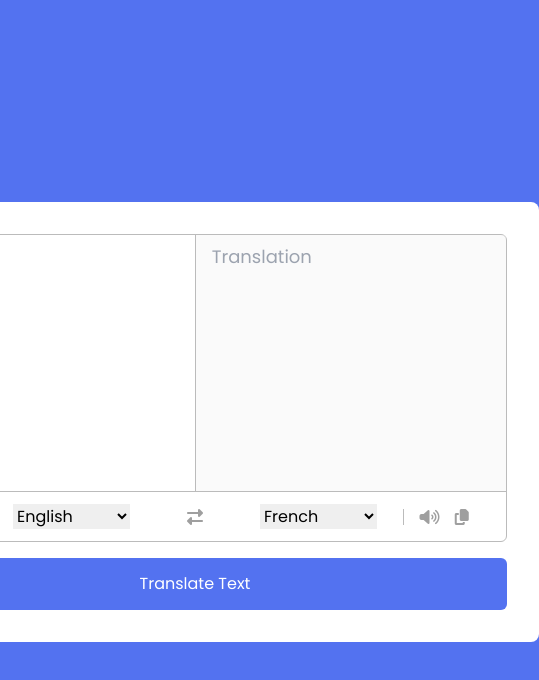
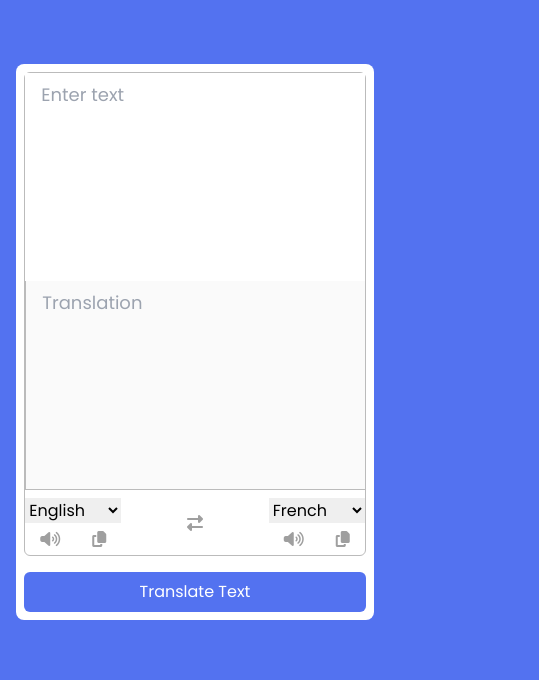
Before and after one commit to timi-emmanuel/Apps, a website: page translation.html in a window 390 px wide. Shown: the whole page, 539 px wide, since content can reach past the window. Drawn offline with Linux system fonts and the light colour scheme.

Commit message:
made translation app mobile responsive

```diff
--- a/input.css
+++ b/input.css
@@ -1,15 +1,15 @@
 @import url('https://fonts.googleapis.com/css2?family=Poppins:ital,wght@0,100;0,200;0,300;0,400;0,500;0,600;0,700;0,800;0,900;1,100;1,200;1,300;1,400;1,500;1,600;1,700;1,800;1,900&family=Roboto:ital,wght@0,100;0,300;0,400;0,500;0,700;0,900;1,100;1,300;1,400;1,500;1,700;1,900&display=swap');
 
-body {
+.body {
   @apply flex justify-center items-center min-h-screen
 }
 
 .text-input{
-@apply h-[16rem] w-full  outline-none bg-none resize-none text-lg px-4 py-2
+@apply h-[13rem] md:h-[16rem] w-full  outline-none  resize-none text-lg px-4 py-2
 }
 
 .icons{
- @apply  text-[#9f9f9f] text-base cursor-pointer w-12 flex items-center justify-center
+ @apply  text-[#9f9f9f] text-base cursor-pointer md:w-12 w-full flex items-center  justify-center
 }
 
 .list {
@@ -17,7 +17,7 @@ body {
 }
 
 select{
- @apply border-none outline-none bg-none text-base
+ @apply border-none outline-none bg-none sm:text-base md:text-base w-24
 }
 
 .typing-effect {
--- a/translation.html
+++ b/translation.html
@@ -11,43 +11,45 @@
   <script src="https://kit.fontawesome.com/1028deec62.js" crossorigin="anonymous"></script>
   <title>Translation App</title>
  </head>
- <body class="bg-[#5372F0]">
-  <!-- <div class="bg-purple-300  rounded">
-   <a class="h-full w-full flex justify-center items-center text-center p-2 gap-2 animate-bounce" href="/index.html">
-    <span>Return to Homepage </span>
-    <svg xmlns="http://www.w3.org/2000/svg" fill="none" viewBox="0 0 24 24" stroke-width="1.5" stroke="currentColor" class="size-6 ">
-     <path stroke-linecap="round" stroke-linejoin="round" d="M6.75 15.75 3 12m0 0 3.75-3.75M3 12h18" />
-   </svg>
-   </a>
-  </div>  -->
+ <body class="bg-[#5372F0] md:body">
   <main class="font-poppins">
-   <div class="w-[43rem] bg-white rounded-lg p-8">
+   <!-- container  -->
+   <div class="w-11/12 md:w-[43rem] mt-16 md:mt-0 mx-auto  bg-white rounded-lg p-2 md:p-8">
+    <!-- text area and controls container  -->
     <div class="border border-[#bbb] rounded-md ">
-     <div class="flex border-b border-[#bbb]">
-      <textarea class="text-input " id="from-text" placeholder="Enter text"></textarea>
+     <!-- text-area  -->
+     <div class="flex md:flex-row flex-col border-b border-[#bbb]">
+      <textarea class="text-input" id="from-text" placeholder="Enter text"></textarea>
       <textarea class="text-input border-l border-[#bbb] rounded-none" readonly disabled id="to-text" placeholder="Translation"></textarea>
      </div>
-     <ul id="controls" class="list py-3 px-4">
-      <li id="" class="list">
-       <div id="icons" class="w-[38%] list border-r border-[#bbb] pr-4">
+
+     <!-- controls  -->
+     <ul id="controls" class="list md:flex-row py-2 md:py-3 md:px-4">
+      <li class="list justify-center md:justify-between md:flex-row flex-col-reverse gap-2 md:gap-0">
+       <div id="icons" class="md:w-[38%] flex border-r-0 md:border-r border-[#bbb] md:pr-4  gap-8 md:gap-4">
         <i class="fas fa-volume-up icons" id="from"></i>
         <i class="fas fa-copy icons" id="from"></i>
        </div>
        <select></select>
       </li>
-      <li class="list text-[#9f9f9f] text-base cursor-pointer" id="exchange">
+
+      <li class="list text-[#9f9f9f] text-base cursor-pointer " id="exchange">
        <i class="fas fa-exchange-alt"></i>
       </li>
-      <li id="" class="list">
+
+      <li class="list  md:flex-row flex-col gap-2">
        <select></select>
-       <div id="icons" class="w-[38%] list border-l border-[#bbb] pl-4">
+       <div id="icons" class="md:w-[38%] flex gap-8 md:gap-4 md:border-l border-l-0 border-[#bbb] md:pl-4">
         <i class="fas fa-volume-up icons" id="to"></i>
         <i class="fas fa-copy icons" id="to"></i>
        </div>
       </li>
      </ul>
     </div>
-    <button class="w-full p-[14px] mt-4 bg-[#5372F0] text-white text-base rounded-md">Translate Text</button>
+
+    <!-- button  -->
+    <button class="w-full p-2 md:p-[14px] mt-4 bg-[#5372F0] text-white text-base rounded-md">Translate Text</button>
+
    </div>
   </main>
   <script src="countries.js"></script>
```
Also changed, not shown: index.html (+9 -0 lines), weather.html (+2 -2 lines), src/output.css.
